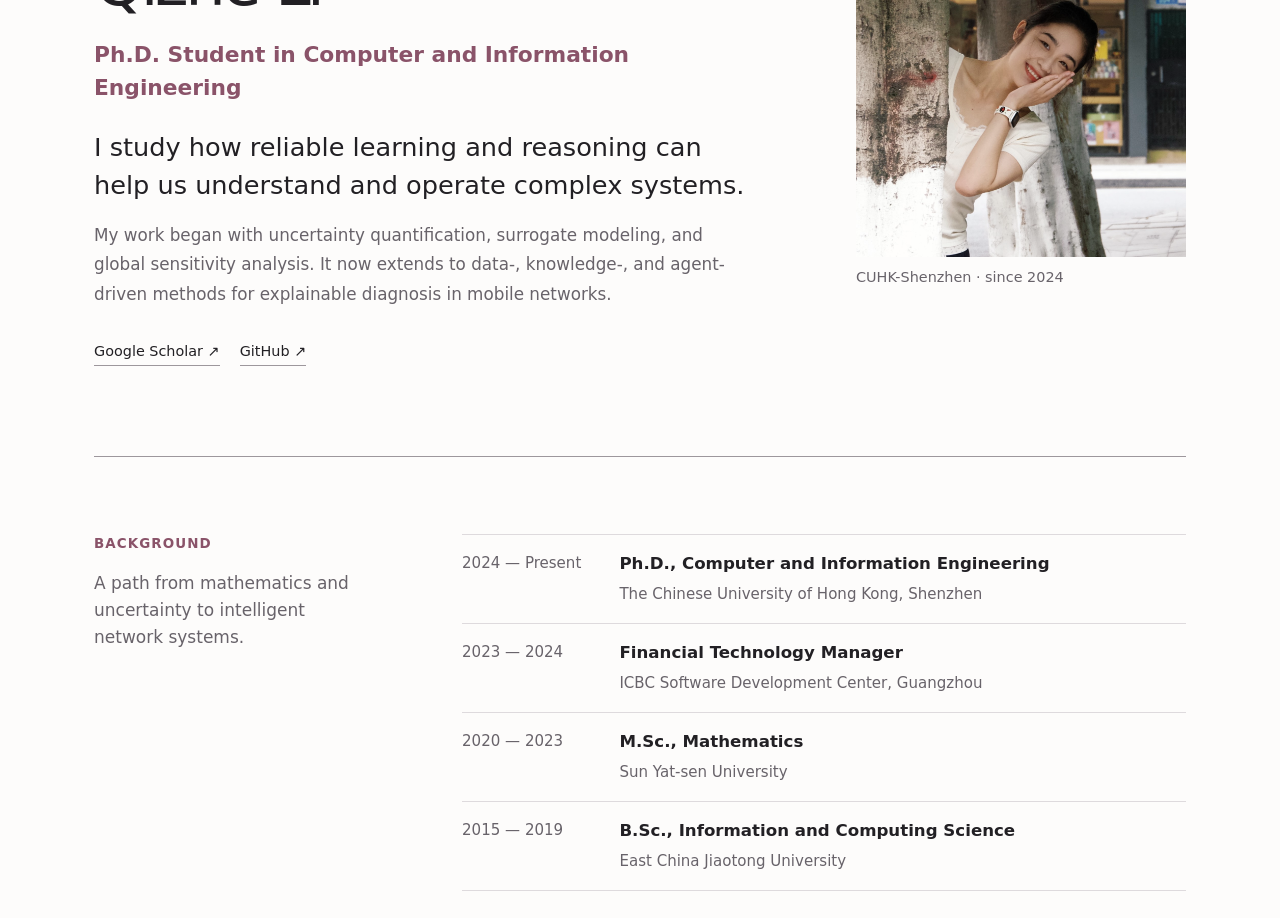
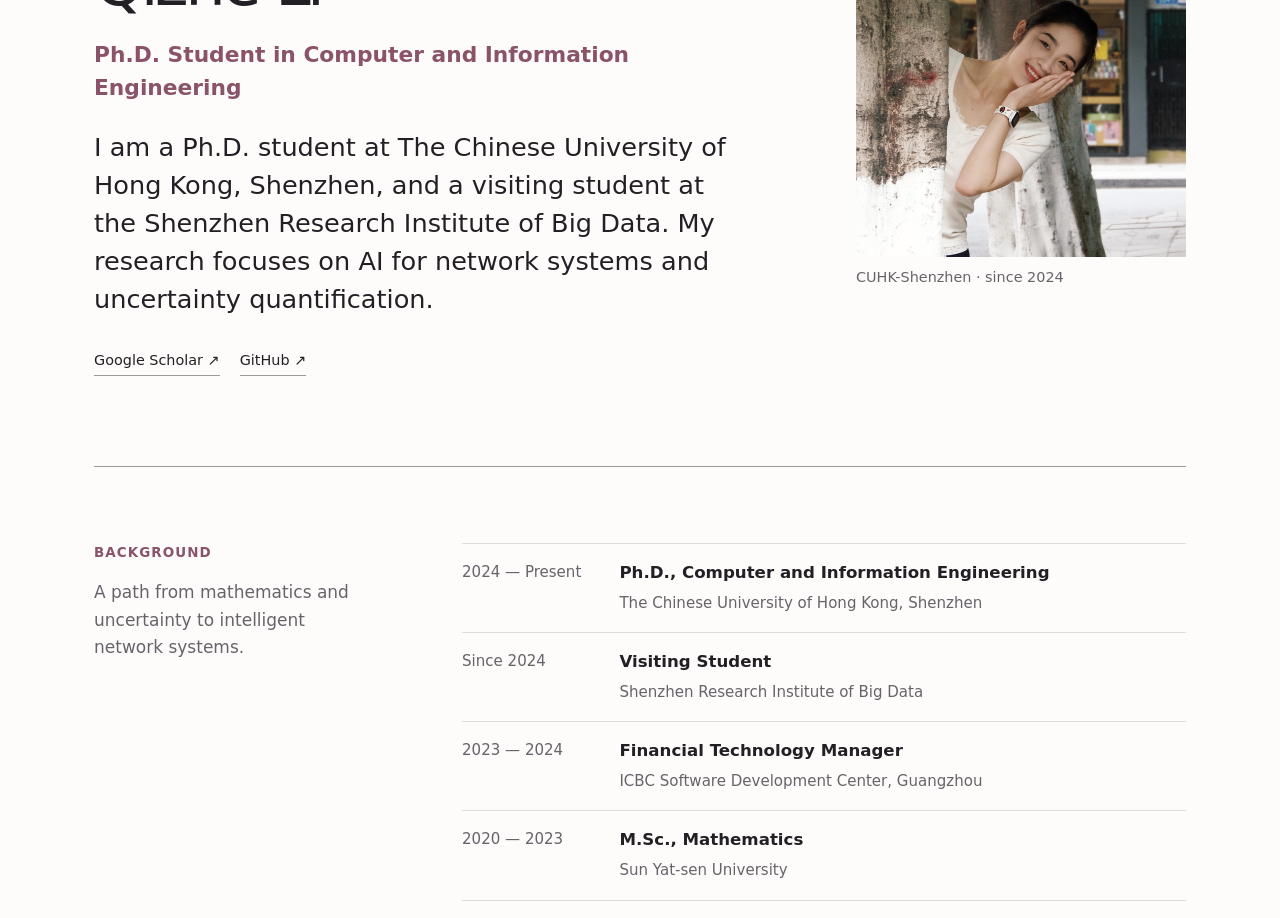
Before and after one commit to LQZZZZZZ/LQZZZZZZ.github.io, a Next.js app: page / in a window 1280 px wide. Shown: the part 260-1178 px from the top of the page. Built offline with nearby package versions, Linux system fonts and the light colour scheme; no server answers.

Commit message:
Fix project notebook route and update profile

```diff
--- a/app/page.tsx
+++ b/app/page.tsx
@@ -22,14 +22,10 @@ export default function Home() {
               Ph.D. Student in Computer and Information Engineering
             </p>
             <p className="lead">
-              I study how reliable learning and reasoning can help us understand
-              and operate complex systems.
-            </p>
-            <p className="bio">
-              My work began with uncertainty quantification, surrogate modeling,
-              and global sensitivity analysis. It now extends to data-,
-              knowledge-, and agent-driven methods for explainable diagnosis in
-              mobile networks.
+              I am a Ph.D. student at The Chinese University of Hong Kong,
+              Shenzhen, and a visiting student at the Shenzhen Research
+              Institute of Big Data. My research focuses on AI for network
+              systems and uncertainty quantification.
             </p>
             <div className="profile-links">
               <a href={scholarUrl} target="_blank" rel="noreferrer">
@@ -57,6 +53,13 @@ export default function Home() {
               <div>
                 <strong>Ph.D., Computer and Information Engineering</strong>
                 <span>The Chinese University of Hong Kong, Shenzhen</span>
+              </div>
+            </li>
+            <li>
+              <time>Since 2024</time>
+              <div>
+                <strong>Visiting Student</strong>
+                <span>Shenzhen Research Institute of Big Data</span>
               </div>
             </li>
             <li>
--- a/next.config.ts
+++ b/next.config.ts
@@ -4,6 +4,7 @@ const nextConfig: NextConfig = {
   // GitHub Pages serves static files only. Keep the normal Sites build
   // unchanged, and export static HTML when preparing the GitHub Pages copy.
   output: process.env.GITHUB_PAGES === "1" ? "export" : undefined,
+  trailingSlash: process.env.GITHUB_PAGES === "1",
   typescript:
     process.env.GITHUB_PAGES === "1"
       ? { ignoreBuildErrors: true }
```
Also changed, not shown: 1 other file (tests, documents, lock files or other folders).
